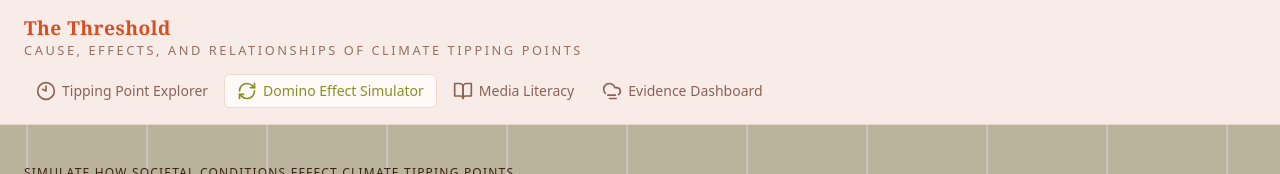
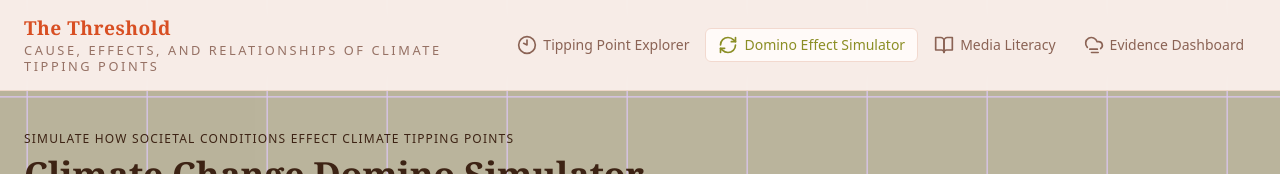
Before and after one commit to aubreethomp/Climate-Change-Proj-UI, a Next.js app: page /simulator in a window 1280 px wide. Shown: the top 174 px of the page. Built offline with nearby package versions, Linux system fonts and the light colour scheme; no server answers.

Commit message:
remove nav bar wrap

```diff
--- a/components/layout/Navbar.tsx
+++ b/components/layout/Navbar.tsx
@@ -17,9 +17,9 @@ export function Navbar() {
 
   return (
     <header className="sticky top-0 z-50 bg-surface/95 backdrop-blur-md border-b border-divider">
-      <nav className="max-w-7xl mx-auto px-4 sm:px-6 py-4 min-h-[5.5rem] flex flex-wrap items-center justify-between gap-4">
+      <nav className="max-w-7xl mx-auto px-4 sm:px-6 py-4 min-h-[5.5rem] flex items-center justify-between gap-4">
 
-        <Link href="/" className="flex flex-col items-start gap-0.5 flex-shrink-0 min-w-0">
+        <Link href="/" className="flex min-w-0 flex-1 flex-col items-start gap-0.5">
           <span className="font-display text-[1.05rem] sm:text-[1.2rem] font-semibold tracking-wide text-terra leading-tight">
             The Threshold
           </span>
@@ -28,7 +28,7 @@ export function Navbar() {
           </span>
         </Link>
 
-        <div className="flex items-center gap-1 flex-wrap">
+        <div className="flex items-center gap-1 flex-wrap justify-end">
           {NAV_LINKS.map(({ href, label, icon: Icon }) => {
             const active = pathname.startsWith(href)
             return (
```
